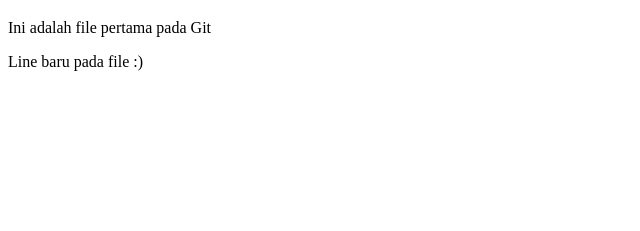
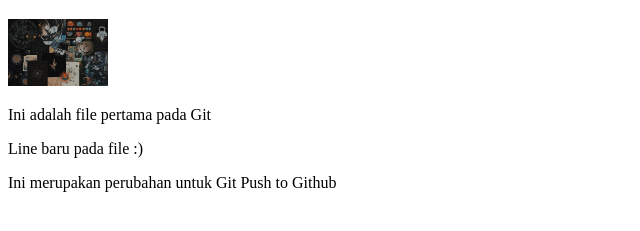
Before and after one commit to evangelikapirade/hello-world, a plain HTML site: page index.html in a window 1280 px wide. Shown: the part 61-292 px from the top of the page, without its empty margins (0-640 px from the left). Drawn offline with Linux system fonts and the light colour scheme.

Commit message:
Updated index.html. Menambahkan Paragraf

```diff
--- a/index.html
+++ b/index.html
@@ -5,8 +5,10 @@
     </head>
     <body>
         <h1>Hello World!</h1>
-
+        <div><img src="imagetes.jpg" alt="Gambar1"
+         style="width:100px;max-width:960px"></div>
         <p>Ini adalah file pertama pada Git</p>
         <p>Line baru pada file :)</p>
+        <p>Ini merupakan perubahan untuk Git Push to Github</p>
     </body>
 </html>
```
